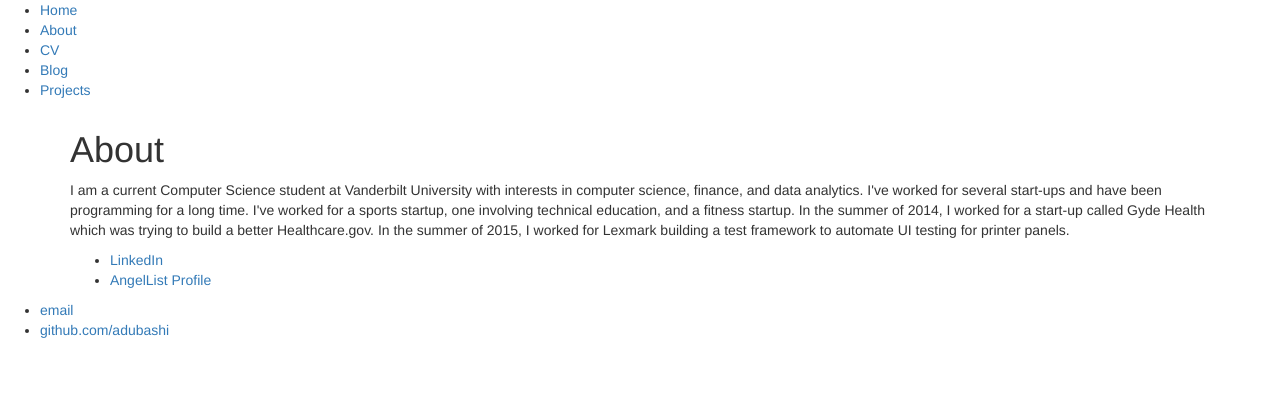
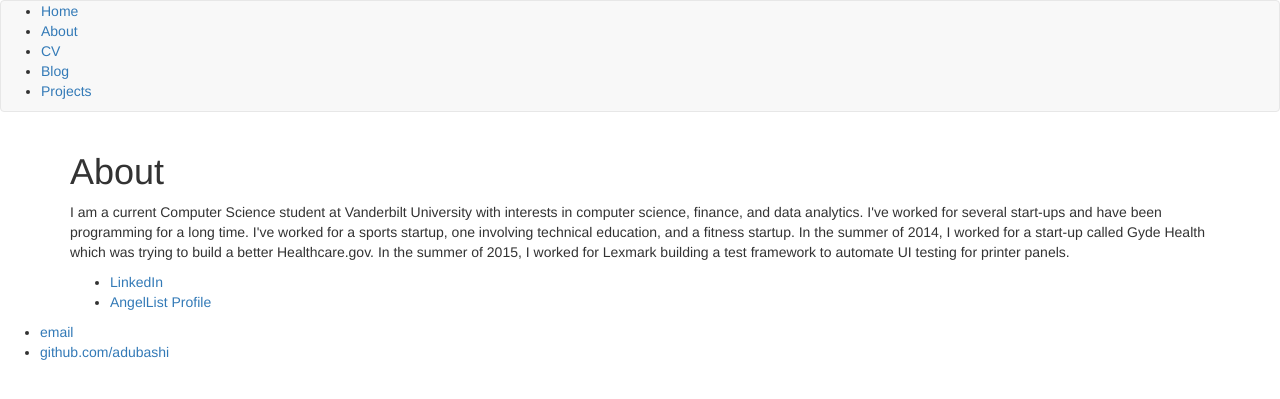
Before and after one commit to adubashi/adubashi.github.io, a Jekyll site: the page built from about/index.html, in a window 1280 px wide. Shown: the top 399 px of the page. Built offline with Jekyll 4.4.1, drawn with Linux system fonts in a browser that asks for light colours.

Commit message:
Update default.html

```diff
--- a/_layouts/default.html
+++ b/_layouts/default.html
@@ -6,7 +6,7 @@
 			<link rel="stylesheet" type="text/css" href="/css/main.css">
 		</head>
 		<body>
-			<nav>
+			<nav class="navbar navbar-default">
 	    		<ul>
 	        		<li><a href="/">Home</a></li>
 		        	<li><a href="/about">About</a></li>
```
